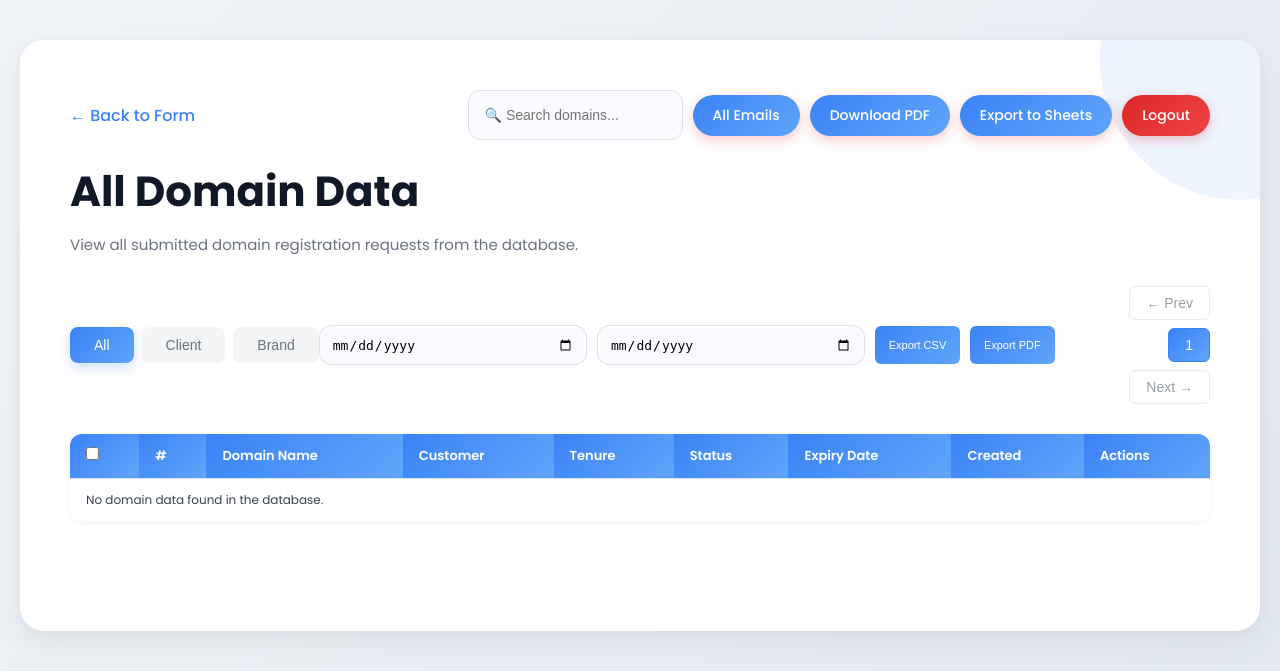
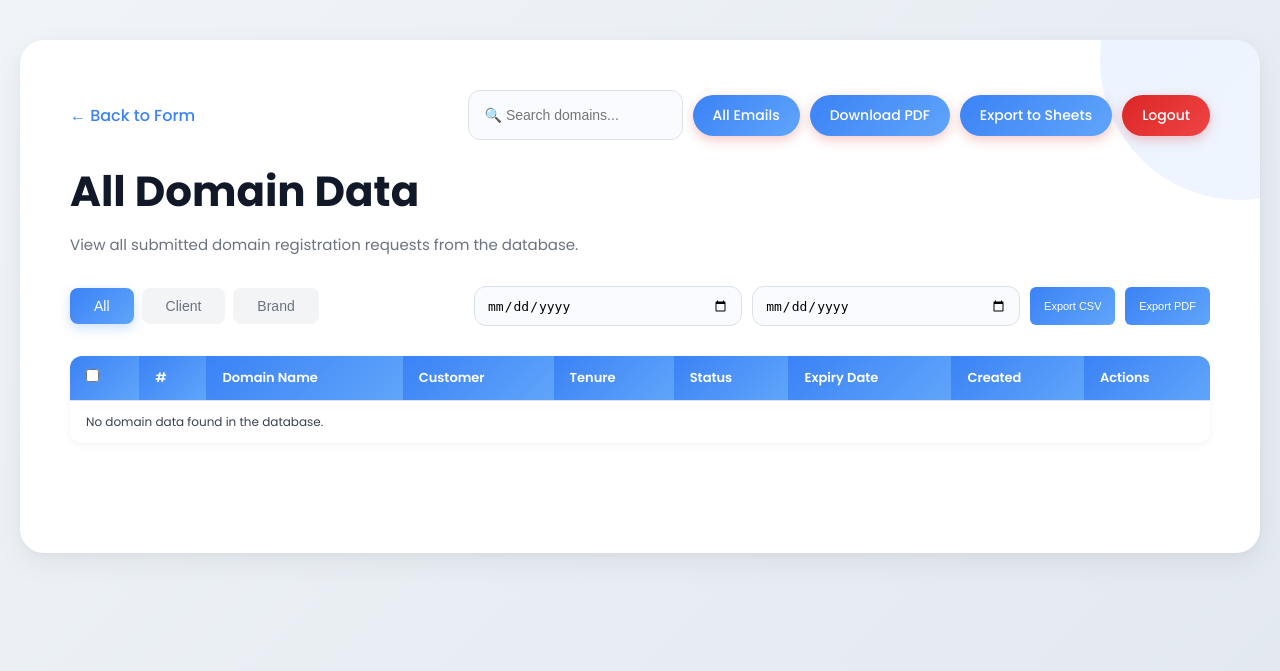
Before and after one commit to mujtabayousuf165-a11y/domain-management, a PHP site: page /all-domains.php in a window 1280 px wide. Shown: the top 671 px of the page. Run offline with PHP 8.4, Linux system fonts and the light colour scheme; a user stored in the database is signed in; data that the repository does not hold is empty.

Commit message:
pagination changes

```diff
--- a/all-domains.php
+++ b/all-domains.php
@@ -724,8 +724,6 @@ $result = $conn->query($sql);
                         <button class="emails-btn expBtn" onclick="exportSelected('csv')">Export CSV</button>
                         <button class="emails-btn expBtn" onclick="exportSelected('pdf')">Export PDF</button>
                     </div>
-
-                    <div id="pagination" style=" display: flex; gap: 8px; flex-wrap: wrap; justify-content: end;"></div>
 
                 </div>
             </div>
@@ -1412,17 +1410,12 @@ $result = $conn->query($sql);
             window.open(url, '_blank');
         }
 
-        // Pagination and search variables
-        let currentPage = 1;
-        const itemsPerPage = 12;
-        let allCards = [];
+        // Search variables
         let currentTab = 'all';
         let currentDomainId = null;
 
-        // Initialize pagination and search
+        // Initialize search
         document.addEventListener('DOMContentLoaded', function() {
-            allCards = Array.from(document.querySelectorAll('#dataTable tbody tr'));
-            setupPagination();
             filterCards();
         });
 
@@ -1449,60 +1442,6 @@ $result = $conn->query($sql);
                 const matchesTab = currentTab === 'all' || domainFor === currentTab;
 
                 if (matchesSearch && matchesTab) {
-                    row.style.display = '';
-                } else {
-                    row.style.display = 'none';
-                }
-            });
-
-            currentPage = 1;
-            setupPagination();
-            showPage(currentPage);
-        }
-
-        function setupPagination() {
-            const visibleRows = Array.from(document.querySelectorAll('#dataTable tbody tr')).filter(row => row.style.display !== 'none');
-            const totalPages = Math.ceil(visibleRows.length / itemsPerPage);
-            const pagination = document.getElementById('pagination');
-
-            let html = '';
-
-            // Previous button
-            html += `<button class="pagination-btn" onclick="changePage(${currentPage - 1})" ${currentPage === 1 ? 'disabled' : ''}>← Prev</button>`;
-
-            // Page numbers
-            for (let i = 1; i <= totalPages; i++) {
-                if (i === 1 || i === totalPages || (i >= currentPage - 1 && i <= currentPage + 1)) {
-                    html += `<button class="pagination-btn ${i === currentPage ? 'active' : ''}" onclick="changePage(${i})">${i}</button>`;
-                } else if (i === currentPage - 2 || i === currentPage + 2) {
-                    html += `<span class="pagination-dots">...</span>`;
-                }
-            }
-
-            // Next button
-            html += `<button class="pagination-btn" onclick="changePage(${currentPage + 1})" ${currentPage === totalPages ? 'disabled' : ''}>Next →</button>`;
-
-            pagination.innerHTML = html;
-        }
-
-        function changePage(page) {
-            const visibleRows = Array.from(document.querySelectorAll('#dataTable tbody tr')).filter(row => row.style.display !== 'none');
-            const totalPages = Math.ceil(visibleRows.length / itemsPerPage);
-
-            if (page < 1 || page > totalPages) return;
-
-            currentPage = page;
-            showPage(currentPage);
-            setupPagination();
-        }
-
-        function showPage(page) {
-            const visibleRows = Array.from(document.querySelectorAll('#dataTable tbody tr')).filter(row => row.style.display !== 'none');
-            const startIndex = (page - 1) * itemsPerPage;
-            const endIndex = startIndex + itemsPerPage;
-
-            visibleRows.forEach((row, index) => {
-                if (index >= startIndex && index < endIndex) {
                     row.style.display = '';
                 } else {
                     row.style.display = 'none';
```
